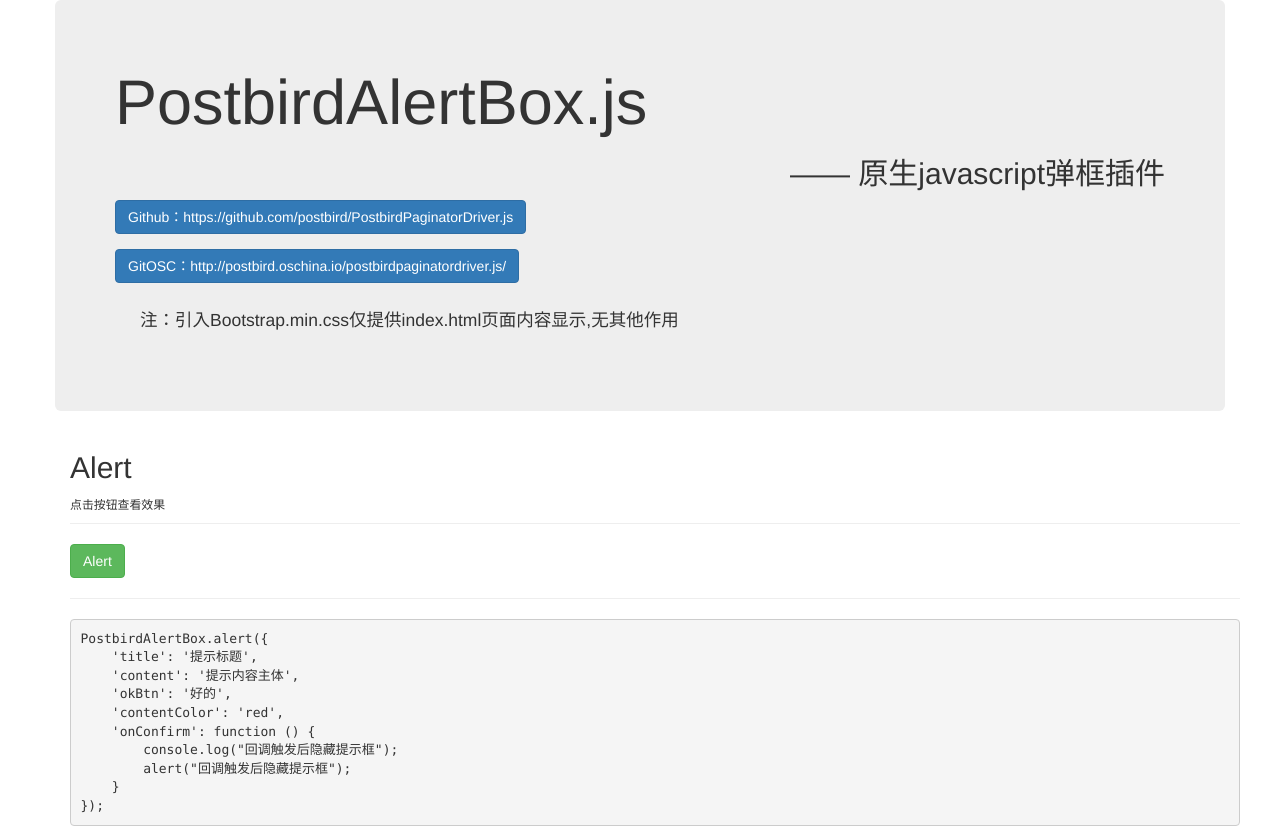
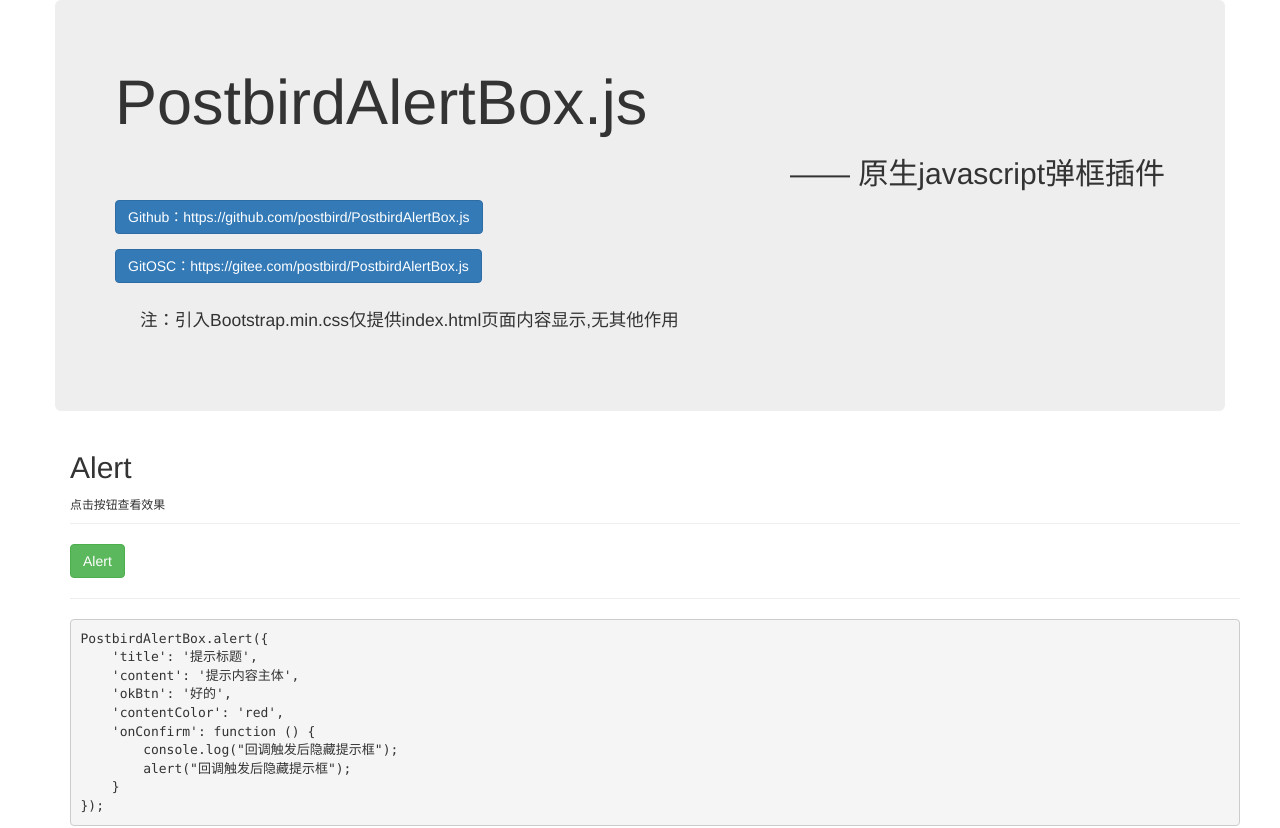
Before and after one commit to postbird/AlertBox.js, a plain HTML site: page index.html in a window 1280 px wide. Shown: the top 828 px of the page. Drawn offline with Linux system fonts and the light colour scheme.

Commit message:
update index.html , readme

```diff
--- a/index.html
+++ b/index.html
@@ -21,10 +21,10 @@
                 <h1>PostbirdAlertBox.js</h1>
                 <h2 class="text-right">—— 原生javascript弹框插件</h2>
                 <p>
-                    <a href="https://github.com/postbird/PostbirdPaginatorDriver.js" class="btn btn-primary ">Github：https://github.com/postbird/PostbirdPaginatorDriver.js</a>
+                    <a href="https://github.com/postbird/PostbirdAlertBox.js" class="btn btn-primary ">Github：https://github.com/postbird/PostbirdAlertBox.js</a>
                 </p>
                 <p>
-                    <a href="http://postbird.oschina.io/postbirdpaginatordriver.js/" class="btn btn-primary ">GitOSC：http://postbird.oschina.io/postbirdpaginatordriver.js/</a>
+                    <a href="https://gitee.com/postbird/PostbirdAlertBox.js" class="btn btn-primary ">GitOSC：https://gitee.com/postbird/PostbirdAlertBox.js</a>
                 </p>
                 <blockquote>注：引入Bootstrap.min.css仅提供index.html页面内容显示,无其他作用</blockquote>
             </div>
```
Also changed, not shown: 1 other file.
